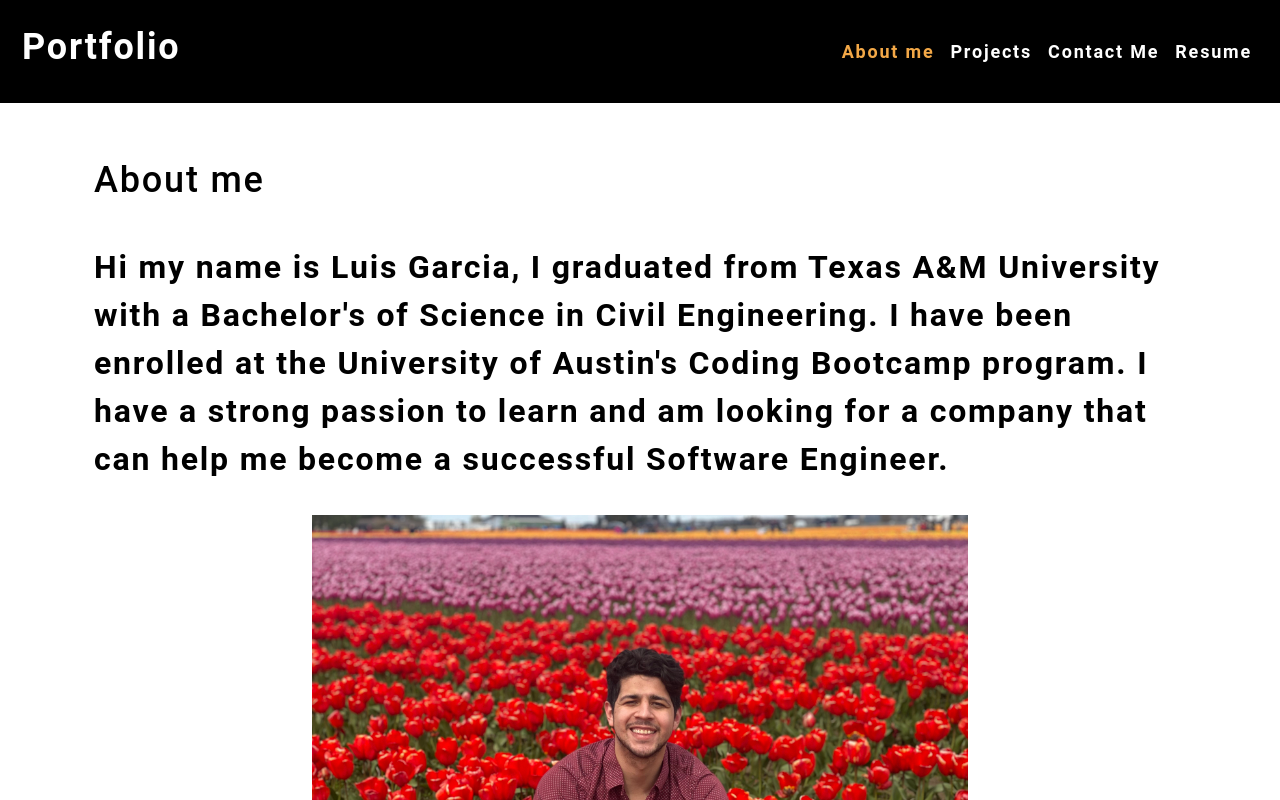
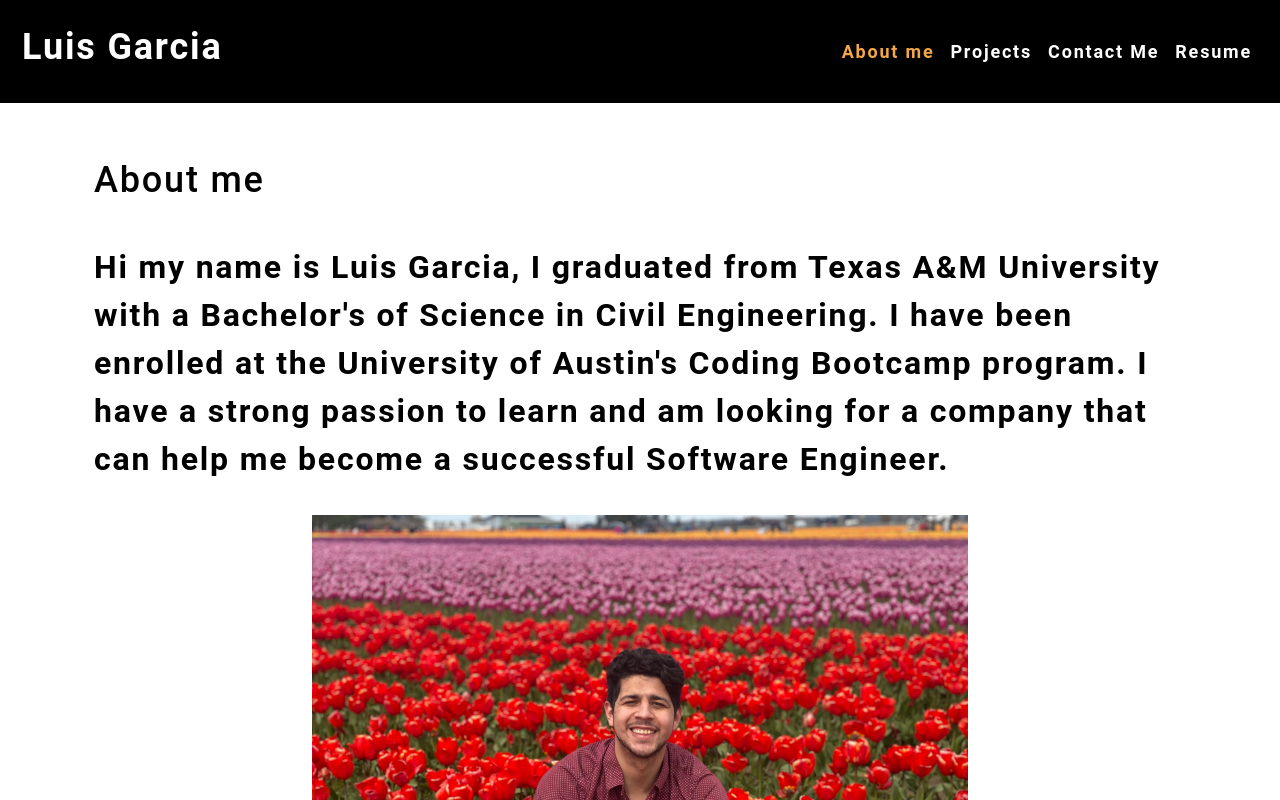
Before and after one commit to garcia2697/reactolio, a React (Create React App) app: page / in a window 1280 px wide. Shown: the top 800 px of the page. Built offline with nearby package versions, Linux system fonts and the light colour scheme.

Commit message:
changes title to my name

```diff
--- a/src/components/Nav/index.js
+++ b/src/components/Nav/index.js
@@ -16,7 +16,7 @@ function Nav(props) {
     <header className="flex-row px-5 .navBar">
       <h1>
         <a data-testid="link" href="https://garcia2697.github.io/reactolio/">
-          Portfolio
+          Luis Garcia
         </a>
       </h1>
       <nav>
```
Also changed, not shown: 1 other file (tests, documents, lock files or other folders).
